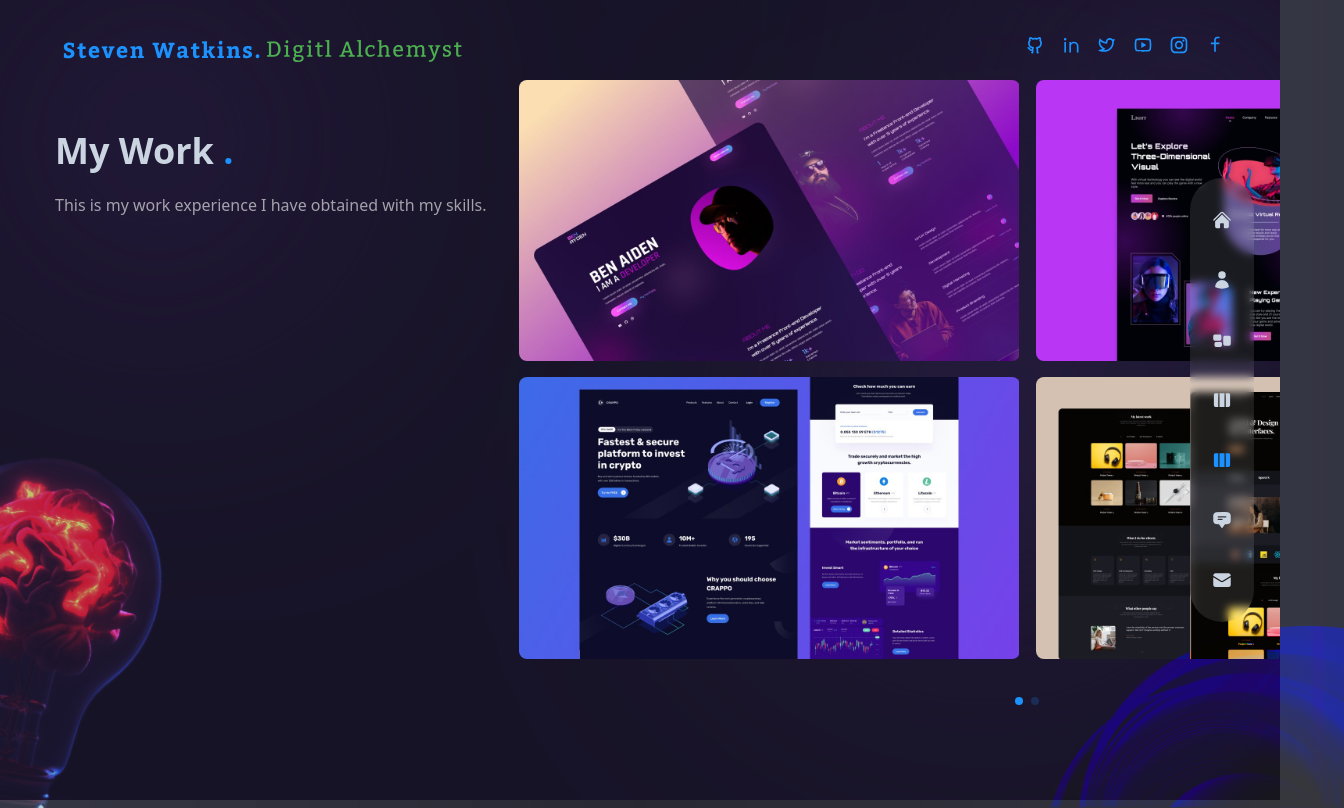
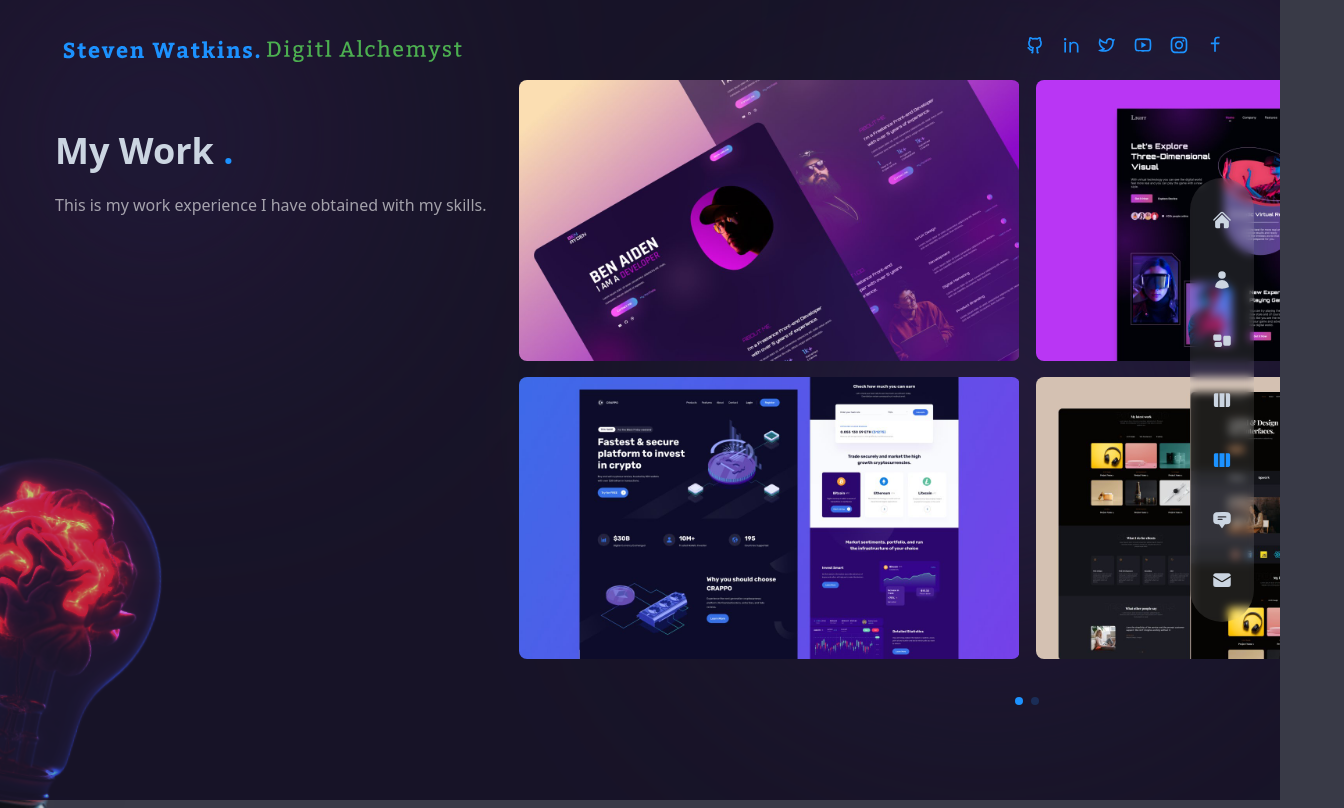
Before and after one commit to Digitl-Alchemyst/digitl-alchemyst-portfolio, a Next.js app: page /projects in a window 1280 px wide. Shown: the whole page, 1344 px wide, since content can reach past the window. Built offline with nearby package versions, Linux system fonts and the light colour scheme.

Commit message:
Removed Circles

```diff
--- a/src/pages/projects/index.js
+++ b/src/pages/projects/index.js
@@ -7,7 +7,7 @@ import { fadeIn } from '#/variants';
 const Work = () => {
   return (
     <div className='flex h-[100vh]  items-center bg-primary/30 py-36'>
-      <Circles />
+      {/* <Circles /> */}
       <div className='container mx-auto '>
         <div className='flex flex-col gap-x-8 xl:flex-row '>
           {/* Text  */}
```
